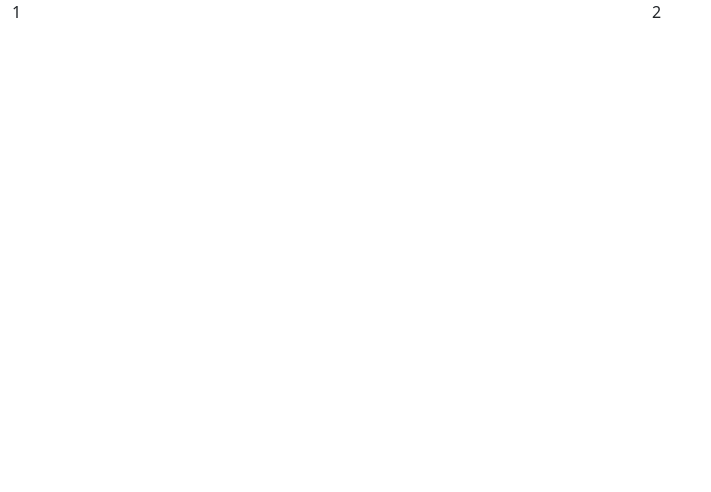
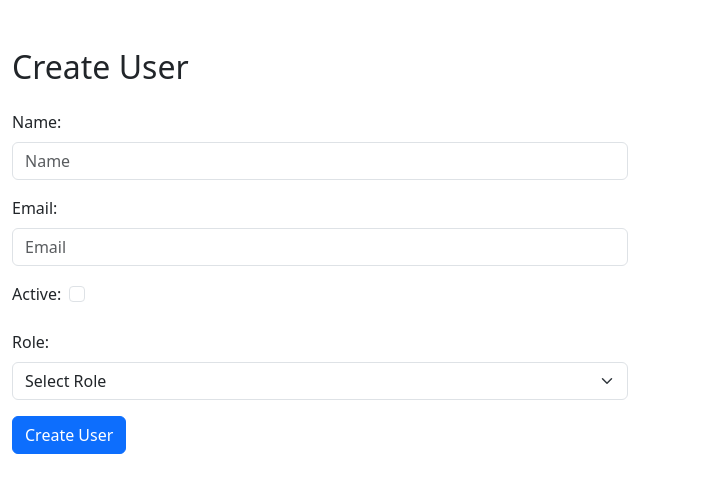
Before and after one commit to aldr-dev/homework-57, a React (Vite) app: page / in a window 1280 px wide. Shown: the top 492 px of the page, without its empty margins (0-711 px from the left). Built offline with nearby package versions, Linux system fonts and the light colour scheme.

Commit message:
реализовал основную логику для компонента UserForm. Дополнительно исправил ошибки в логике.

```diff
--- a/src/App.tsx
+++ b/src/App.tsx
@@ -1,13 +1,25 @@
+import {useState} from 'react';
+import UserForm from './components/UserForm/UserForm';
+import Users from './components/Users/Users';
+import {User} from './types';
+
 const App = () => {
+  const [user, setUser] = useState<User[]>([]);
+
+  const addUser = (user: User) => {
+      setUser((prevState) => {
+        return [...prevState, user];
+      });
+  };
 
   return (
-    <div className="container-xxl">
+    <div className="container-xxl mt-5">
       <div className="row">
         <div className="col-md-6">
-          1
+          <UserForm onSubmit={addUser}/>
         </div>
         <div className="col-md-6">
-          2
+          <Users />
         </div>
       </div>
     </div>
--- a/src/components/UserForm/UserForm.tsx
+++ b/src/components/UserForm/UserForm.tsx
@@ -0,0 +1,112 @@
+import React, {useState} from 'react';
+import {User, UserMutation} from '../../types';
+
+interface Props {
+  onSubmit: (user: User) => void;
+}
+
+const initialState:UserMutation = {
+  name: '',
+  email: '',
+  active: false,
+  role: '',
+};
+
+const UserForm: React.FC<Props> = ({onSubmit}) => {
+  const [userData, setUserData] = useState<UserMutation>(initialState);
+
+  const onFieldChange = (event: React.ChangeEvent<HTMLInputElement | HTMLSelectElement>) => {
+    setUserData((prevState) => {
+        return {
+          ...prevState,
+          [event.target.name]: event.target.value,
+        };
+    });
+  };
+
+  const changeBooleanValue = (event: React.ChangeEvent<HTMLInputElement>) => {
+    setUserData((prevState) => {
+      return {
+        ...prevState,
+        [event.target.name]: event.target.checked,
+      };
+    });
+  };
+
+  const onFormSubmit = (event: React.FormEvent) => {
+      event.preventDefault();
+      onSubmit({
+        id: Math.random().toString(),
+        ...userData,
+      });
+
+      setUserData(initialState);
+  };
+
+  return (
+    <form onSubmit={onFormSubmit}>
+      <h2 className="mb-4">Create User</h2>
+
+      <div className="mb-3">
+        <label htmlFor="name" className="form-label">Name:</label>
+        <input
+          id="name"
+          type="text"
+          name="name"
+          required
+          placeholder="Name"
+          className="form-control"
+          onChange={onFieldChange}
+          value={userData.name}
+        />
+      </div>
+
+      <div className="mb-3">
+        <label htmlFor="email" className="form-label">Email:</label>
+        <input
+          id="email"
+          type="email"
+          name="email"
+          required
+          placeholder="Email"
+          className="form-control"
+          onChange={onFieldChange}
+          value={userData.email}
+        />
+      </div>
+
+      <div className="mb-3">
+        <label htmlFor="active" className="form-label me-2">Active:</label>
+        <input
+          id="active"
+          type="checkbox"
+          name="active"
+          required
+          className="form-check-input"
+          onChange={changeBooleanValue}
+          checked={userData.active}
+        />
+      </div>
+
+      <div className="mb-3">
+        <label htmlFor="role" className="form-label">Role:</label>
+        <select
+          id="role"
+          name="role"
+          required
+          className="form-select"
+          onChange={onFieldChange}
+          value={userData.role}>
+
+          <option value="">Select Role</option>
+          <option value="user">User</option>
+          <option value="editor">Editor</option>
+          <option value="admin">Admin</option>
+        </select>
+      </div>
+      <button type="submit" className="btn btn-primary">Create User</button>
+    </form>
+  );
+};
+
+export default UserForm;
--- a/src/components/Users/Users.tsx
+++ b/src/components/Users/Users.tsx
@@ -0,0 +1,9 @@
+const Users = () => {
+  return (
+    <div>
+
+    </div>
+  );
+};
+
+export default Users;
```
Also changed, not shown: src/components/UserItem/UserItem.tsx (+9 -0 lines), src/types.ts (+8 -1 lines).
